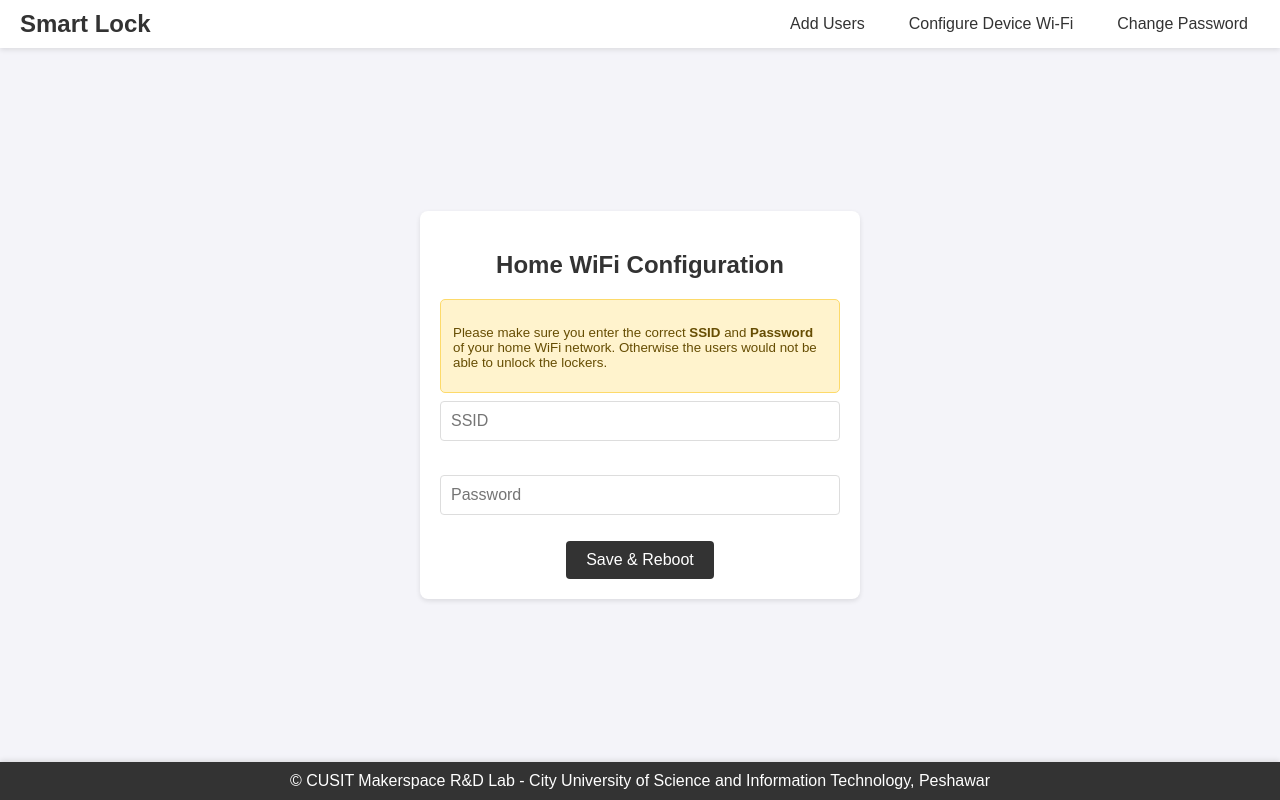
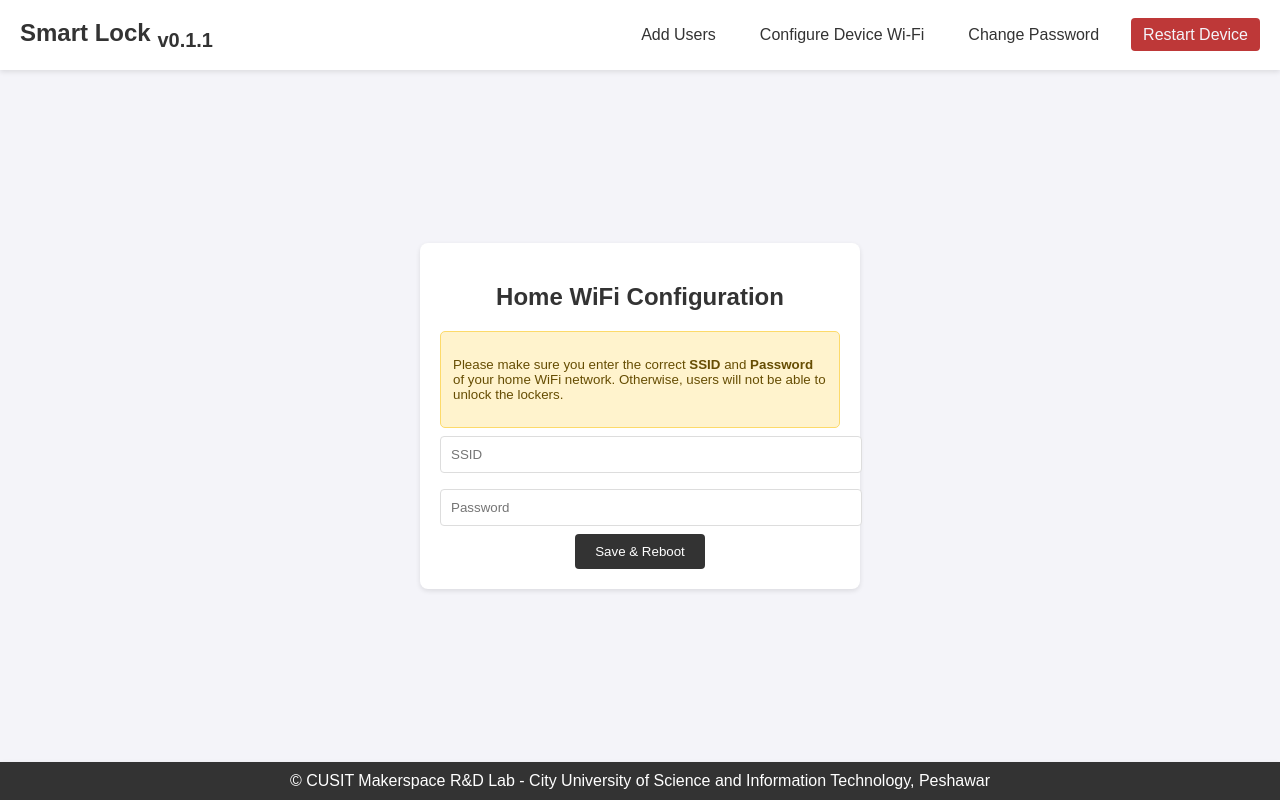
Before and after one commit to mediocre9/esp-32-smart-safe-locker, a plain HTML site: page data/home-wifi.html in a window 1280 px wide. Drawn offline with Linux system fonts and the light colour scheme.

Commit message:
feat: update navigation and styling, add device restart option

```diff
--- a/data/home-wifi.html
+++ b/data/home-wifi.html
@@ -7,36 +7,38 @@
     <title>Smart Lock</title>
     <style>
         body {
-            font-family: "Arial", sans-serif;
-            text-align: center;
-            background-color: #f4f4f9;
+            font-family: Arial, sans-serif;
             margin: 0;
             padding: 0;
+            background: #f4f4f9;
             color: #333;
             display: flex;
             flex-direction: column;
             min-height: 100vh;
+            text-align: center;
+        }
+
+        nav,
+        footer {
+            background: #fff;
+            color: #333;
+            box-shadow: 0 2px 5px rgba(0, 0, 0, 0.1);
         }
 
         nav {
-            background-color: #fff;
-            color: #333;
             padding: 10px 20px;
             display: flex;
             justify-content: space-between;
             align-items: center;
-            box-shadow: 0 2px 5px rgba(0, 0, 0, 0.1);
         }
 
         nav h1 {
             font-size: 1.5em;
             margin: 0;
-            padding: 0;
         }
 
         nav ul {
-            list-style-type: none;
-            margin: 0;
+            list-style: none;
             padding: 0;
             display: flex;
         }
@@ -49,25 +51,22 @@
             margin-right: 0;
         }
 
-        nav ul li a {
+        nav a {
             text-decoration: none;
             color: #333;
             padding: 8px 12px;
             border-radius: 4px;
-            transition: background-color 0.3s ease;
+            transition: background 0.3s;
         }
 
-        nav ul li a:hover {
+        nav a:hover {
             background-color: #f0f0f5;
         }
 
         header {
-            background-color: #fff;
-            color: #333;
-            padding: 20px 0;
+            padding: 20px;
             text-align: left;
-            padding-left: 70px;
-            box-shadow: 0 2px 5px rgba(0, 0, 0, 0.1);
+            background: #fff;
         }
 
         header h1 {
@@ -77,14 +76,14 @@
 
         main {
             flex: 1;
-            padding: 20px;
             display: flex;
             justify-content: center;
             align-items: center;
+            padding: 20px;
         }
 
         .form-container {
-            background-color: #fff;
+            background: #fff;
             padding: 20px;
             border-radius: 8px;
             box-shadow: 0 2px 5px rgba(0, 0, 0, 0.1);
@@ -100,76 +99,77 @@
             margin: 8px 0;
             border: 1px solid #ddd;
             border-radius: 4px;
-            box-sizing: border-box;
-            font-size: 1em;
         }
 
         input[type="submit"] {
-            background-color: #333;
+            background: #333;
             color: #fff;
             padding: 10px 20px;
             border: none;
             border-radius: 4px;
             cursor: pointer;
-            transition: background-color 0.3s ease;
-            font-size: 1em;
+            transition: background 0.3s;
         }
 
         input[type="submit"]:hover {
-            background-color: #555;
-        }
-
-        p {
-            margin-bottom: 10px;
+            background: #555;
         }
 
         footer {
-            background-color: #333;
-            color: white;
-            padding: 10px 0;
             text-align: center;
-            box-shadow: 0 -2px 5px rgba(0, 0, 0, 0.1);
+            padding: 10px;
+            color: #fff;
+            background: #333;
+        }
+
+        .alert {
+            font-size: smaller;
+            text-align: left;
+            border-radius: 5px;
+            padding: 12px;
+            border: 1px solid #FDDA6A;
+            color: #664d03;
+            background: #fff3cd;
         }
     </style>
 </head>
 
 <body>
     <nav>
-        <h1>Smart Lock</h1>
+        <h1>Smart Lock <sub>v0.1.1</sub></h1>
         <ul>
             <li><a href="/users">Add Users</a></li>
             <li><a href="/device-wifi">Configure Device Wi-Fi</a></li>
             <li><a href="/change-password">Change Password</a></li>
+            <li><a href="/reboot" style="background: rgb(190, 56, 56); color: #f4f4f9;">Restart Device</a></li>
         </ul>
     </nav>
 
     <main>
         <div class="form-container">
             <h2>Home WiFi Configuration</h2>
-            <div style="font-size: smaller; text-align: left; border-radius: 5px; padding: 12px; border: 1px solid #FDDA6A; color: #664d03 ; background-color: #fff3cd;">
-                <p>Please make sure you enter the correct <b>SSID</b> and <b>Password</b> of your home WiFi network. Otherwise the users would not be able to unlock the lockers.</p>
+            <div class="alert">
+                <p>Please make sure you enter the correct <b>SSID</b> and <b>Password</b> of your home WiFi network. Otherwise, users will not be able to unlock the lockers.</p>
             </div>
             <form action="/home-wifi" method="post">
-                <input type="text" id="ssid" placeholder="SSID" class="email-fields" name="home_ssid" />
-                <br><br>
-                <input type="password" id="password" placeholder="Password" class="email-fields" name="home_pwd" />
-                <br><br>
+                <input type="text" id="ssid" placeholder="SSID" name="home_ssid" />
+                <input type="password" id="password" placeholder="Password" name="home_pwd" />
                 <input type="submit" id="save-btn" value="Save & Reboot" />
             </form>
         </div>
     </main>
 
     <footer>&copy; CUSIT Makerspace R&D Lab - City University of Science and Information Technology, Peshawar</footer>
+
     <script>
         const ssid = document.getElementById("ssid");
         const password = document.getElementById("password");
         const saveButton = document.getElementById("save-btn");
-        const fields = document.querySelectorAll(".email-fields");
 
         ssid.value = localStorage.getItem("ssid");
         password.value = localStorage.getItem("pwd");
 
-        saveButton.addEventListener("click", (e) => {
+        saveButton.addEventListener("click", () => {
             localStorage.setItem("ssid", ssid.value);
             localStorage.setItem("pwd", password.value);
         });
```
Also changed, not shown: data/change-password.html (+2 -1 lines), data/device-wifi.html (+2 -1 lines), data/index.html (+1 -2 lines), data/users.html (+15 -14 lines).
